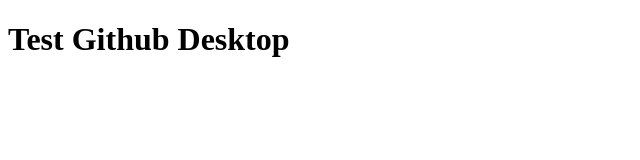
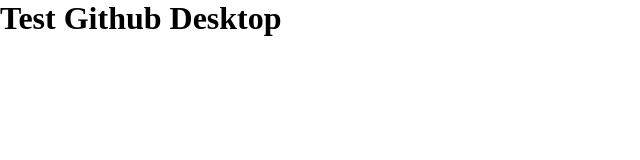
Before and after one commit to muratkilic1978/online-magazine, a plain HTML site: page index.html in a window 1280 px wide. Shown: the whole page, without its empty margins (0-640 px from the left). Drawn offline with Linux system fonts and the light colour scheme.

Commit message:
style.css was created

```diff
--- /dev/null
+++ b/css/style.css
@@ -0,0 +1,5 @@
+* {
+    box-sizing: border-box;
+    margin: 0px;
+    padding: 0px;
+}
--- a/index.html
+++ b/index.html
@@ -4,6 +4,7 @@
     <meta charset="UTF-8">
     <meta name="viewport" content="width=device-width, initial-scale=1.0">
     <title>Test</title>
+    <link rel="stylesheet" href="css/style.css">
 </head>
 <body>
     <h1>Test Github Desktop</h1>
```
